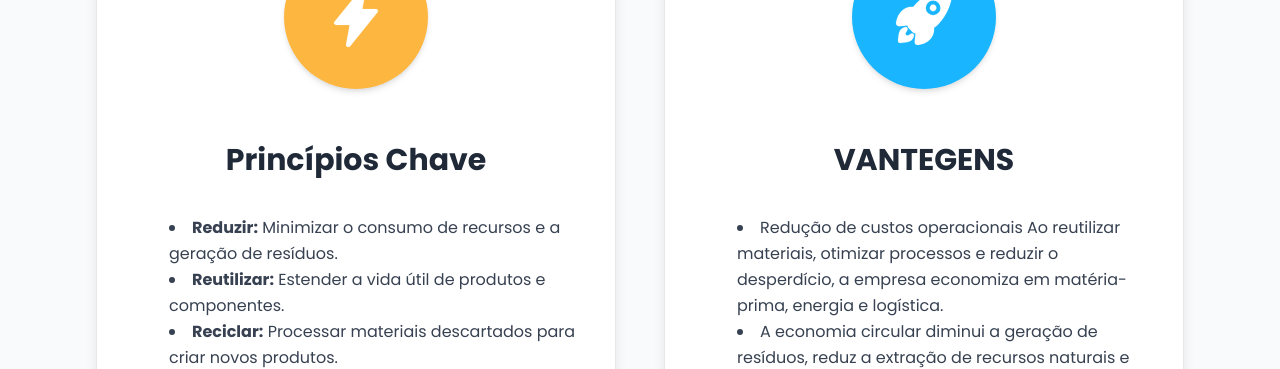
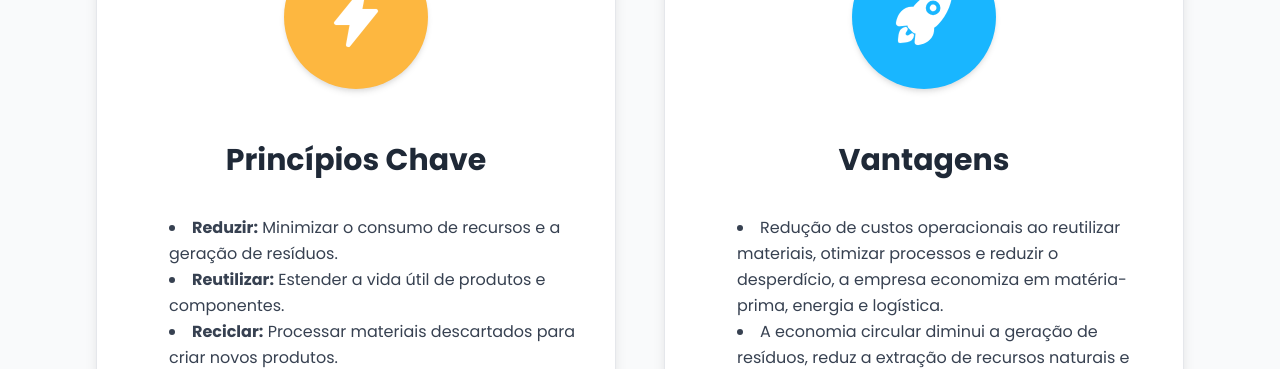
Before and after one commit to jvs-dev/EcoRecitecFront, a React (Vite) app: page /#/ in a window 1280 px wide. Shown: the part 1620-1989 px from the top of the page. Built offline with nearby package versions, Linux system fonts and the light colour scheme; no server answers.

Commit message:
fix text

```diff
--- a/src/pages/HomePage.jsx
+++ b/src/pages/HomePage.jsx
@@ -157,10 +157,10 @@ const HomePage = () => {
           <CardIcon background="#19b6ff">
             <ion-icon name="rocket"></ion-icon>
           </CardIcon>
-          <CardTitle>VANTEGENS</CardTitle>
+          <CardTitle>Vantagens</CardTitle>
           <PrinciplesList>
             <li>
-              Redução de custos operacionais Ao reutilizar materiais, otimizar
+              Redução de custos operacionais ao reutilizar materiais, otimizar
               processos e reduzir o desperdício, a empresa economiza em
               matéria-prima, energia e logística.
             </li>
```
